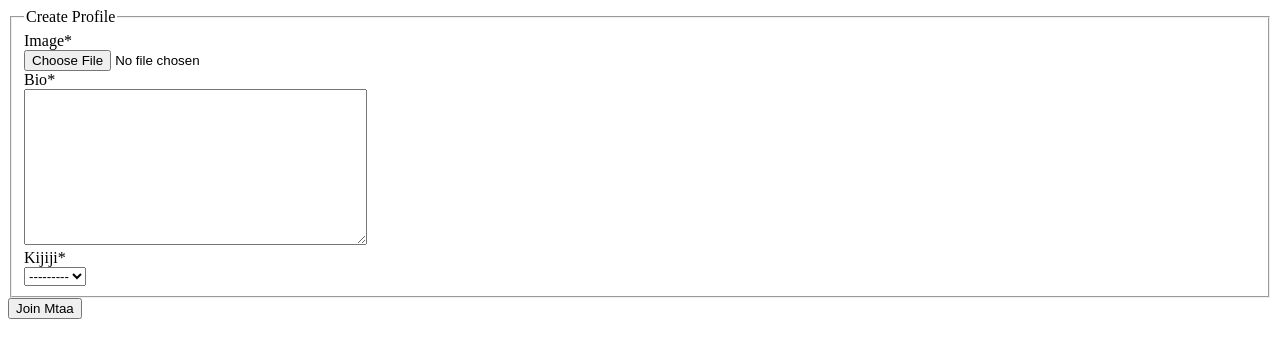
After one commit to wanguinjoka/Mtaani, a Django app: page /profile/new/ in a window 1280 px wide. The commit adds this page. Shown: the top 358 px of the page. Run offline with Django 3.2, Linux system fonts and the light colour scheme; the visitor is signed in with stand-in values (Sample User, id 1); data that the repository does not hold is empty; parts of the project's set-up code (start-up, migrations or seed data) failed here and were passed over; some libraries are stand-ins or nearby versions.

Commit message:
redirect new user to profile page then kijiji page

```diff
--- a/mtaani/settings.py
+++ b/mtaani/settings.py
@@ -66,6 +66,7 @@ TEMPLATES = [
                 'django.template.context_processors.request',
                 'django.contrib.auth.context_processors.auth',
                 'django.contrib.messages.context_processors.messages',
+                'django.template.context_processors.media',
             ],
         },
     },
@@ -127,5 +128,8 @@ STATIC_URL = '/static/'
 
 CRISPY_TEMPLATE_PACK = 'bootstrap4'
 
-LOGIN_REDIRECT_URL  = 'home'
+LOGIN_REDIRECT_URL  = 'profile-create'
 LOGIN_URL = 'login'
+
+MEDIA_URL = '/media/'
+MEDIA_ROOT = os.path.join(BASE_DIR,'media')
--- a/neighbourhood/models.py
+++ b/neighbourhood/models.py
@@ -57,3 +57,16 @@ class Hospital(models.Model):
 
     def __str__(self):
         return self.name
+
+class Profile(models.Model):
+    user = models.OneToOneField(User, on_delete=models.CASCADE)
+    image = models.ImageField( upload_to='profile_pics', default='default.jpg')
+    bio = models.TextField()
+    kijiji = models.ForeignKey(Kijiji, related_name='residents')
+
+
+    def __str__(self):
+        return f'{self.user.username} Profile'
+
+    def get_absolute_url(self):
+        return reverse('kijiji-detail', args={self.kijiji.id})
--- /dev/null
+++ b/neighbourhood/templates/neighbourhood/profile_form.html
@@ -0,0 +1,16 @@
+{% extends "neighbourhood/base.html" %}
+{% load crispy_forms_tags %}
+{% block content %}
+    <div class="content-section">
+        <form method="POST" enctype="multipart/form-data">
+            {% csrf_token %}
+            <fieldset class="form-group">
+                <legend class="border-bottom mb-4">Create Profile</legend>
+                {{ form |crispy }}
+            </fieldset>
+            <div class="form-group">
+                <button class="btn btn-outline-info" type="submit">Join Mtaa</button>
+            </div>
+        </form>
+    </div>
+{% endblock content %}
--- a/neighbourhood/urls.py
+++ b/neighbourhood/urls.py
@@ -1,5 +1,6 @@
 from django.conf.urls import url
-from .views import KijijiDetailView,NewsCreateView,BusinessCreateView
+from .views import KijijiDetailView,NewsCreateView,BusinessCreateView, ProfileCreateView
+from django.conf import settings
 from . import views
 
 urlpatterns=[
@@ -7,4 +8,7 @@ urlpatterns=[
     url(r'^kijiji/(?P<pk>[0-9]+)/$', KijijiDetailView.as_view(), name='kijiji-detail'),
     url(r'^news/new/', NewsCreateView.as_view(), name='news-create'),
     url(r'^business/new/', BusinessCreateView.as_view(), name='business-create'),
+    url(r'^profile/new/', ProfileCreateView.as_view(), name='profile-create'),
 ]
+if settings.DEBUG:
+    urlpatterns+= static(settings.MEDIA_URL, document_root =settings.MEDIA_ROOT)
--- a/neighbourhood/views.py
+++ b/neighbourhood/views.py
@@ -4,7 +4,7 @@ from django.http import HttpResponse
 from django.views.generic import DetailView, CreateView,UpdateView, DeleteView
 from django.contrib.auth.mixins import LoginRequiredMixin
 
-from .models import Kijiji, News ,Business
+from .models import Kijiji, News ,Business, Profile
 # Create your views here.
 def home(request):
     context={
@@ -15,20 +15,16 @@ def home(request):
 class KijijiDetailView(LoginRequiredMixin, DetailView):
      model = Kijiji
 
-# @login_required(login_url='/accounts/login/')
-# def new_news(request):
-#     current_user = request.user
-#     if request.method == 'POST':
-#         form = CreateNewsForm(request.POST, request.FILES)
-#         if form.is_valid():
-#             news = form.save(commit=False)
-#             news.author = current_user
-#             news.save()
-#         return redirect('')
-#
-#     else:
-#         form = CreateNewsForm()
-#     return render(request, 'new_article.html', {"form": form})
+
+class ProfileCreateView(LoginRequiredMixin, CreateView):
+    model = Profile
+    fields = ['image','bio','kijiji']
+
+    def form_valid(self, form):
+        form.instance.user = self.request.user
+        return super().form_valid(form)
+
+
 
 class NewsCreateView(LoginRequiredMixin, CreateView):
     model = News
```
Also changed, not shown: neighbourhood/templates/neighbourhood/kijiji_detail.html (+12 -1 lines), neighbourhood/templates/neighbourhood/profile.html (added, +15 -0 lines), neighbourhood/migrations/0003_profile.py (added), profile_pics/pic.png (added).
